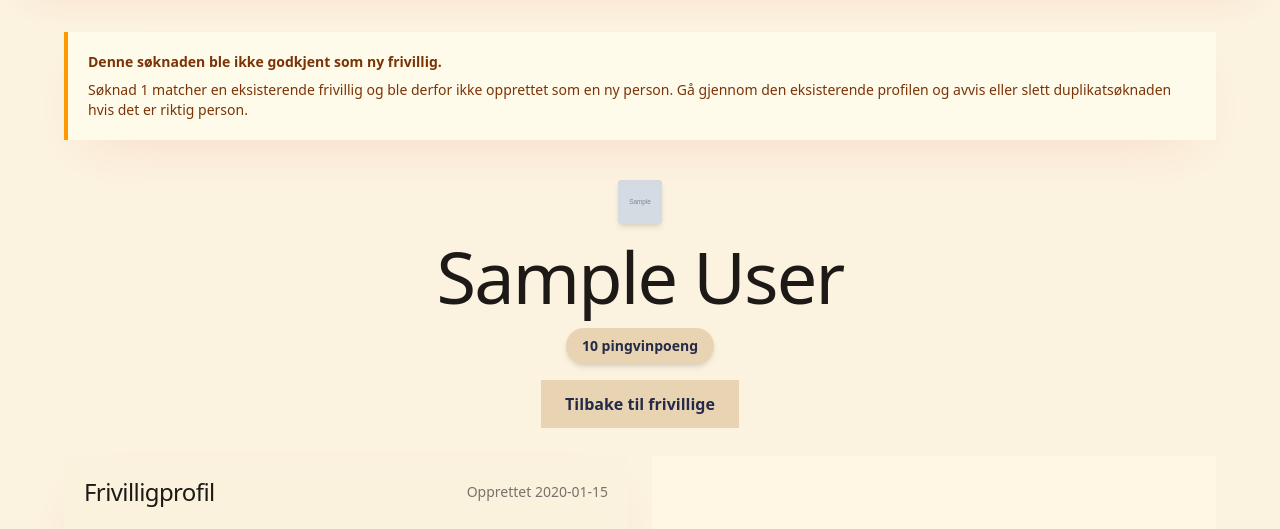
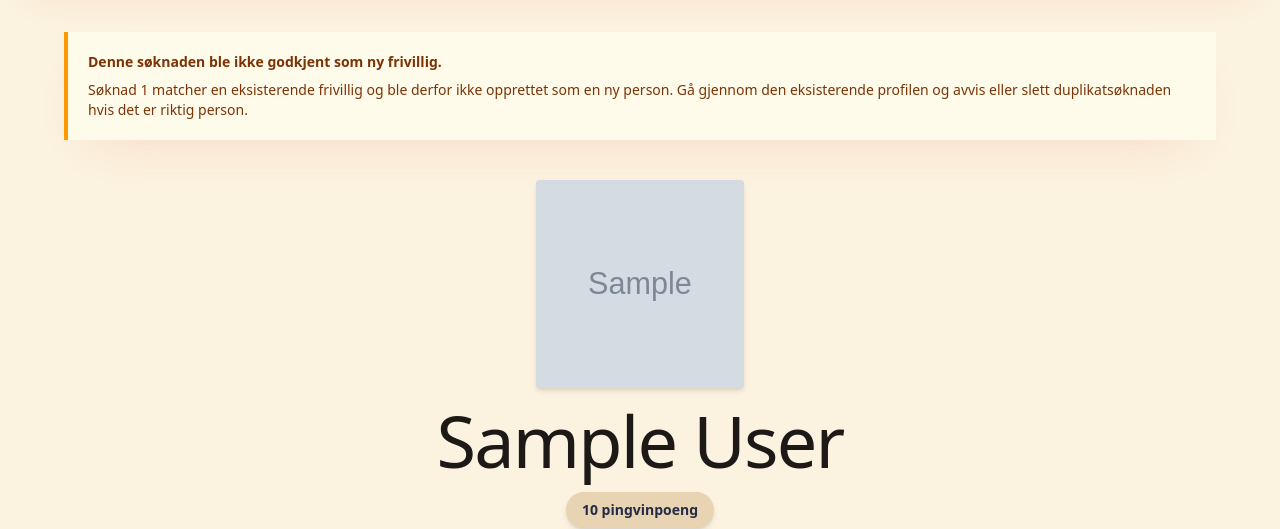
Before and after one commit to kvarteret/kvarteret-personal, a FastAPI app: template app/templates/pages/volunteer_detail.html in a window 1280 px wide. Shown: the part 88-617 px from the top of the page. Run offline with FastAPI, Linux system fonts and the light colour scheme; the template is opened without the code that fills it: most values are stand-ins (such as "Sample title", 1, 10 or a date in 2020); grey boxes marked "Sample" are stand-in pictures; data that the repository does not hold is empty; style sheets or scripts are compiled from the project's sources; parts of the project's set-up code (start-up, migrations or seed data) failed here and were passed over; some libraries are stand-ins or nearby versions.

Commit message:
Restore large volunteer detail photo

```diff
--- a/app/templates/pages/volunteer_detail.html
+++ b/app/templates/pages/volunteer_detail.html
@@ -16,7 +16,7 @@
         <div class="grid justify-items-center gap-3">
         <form action="/volunteers/{{ volunteer.volunteer_id }}/photo" enctype="multipart/form-data" method="post">
           <input accept=".jpg,.jpeg,.png,.webp,image/jpeg,image/png,image/webp" class="sr-only" id="volunteer-photo-input" name="photo" onchange="this.form.submit()" required type="file">
-          <label class="grid h-11 w-11 cursor-pointer place-items-center overflow-hidden rounded-sm bg-stone-300 text-sm font-semibold text-stone-600 shadow-md transition hover:shadow-lg" for="volunteer-photo-input" title="Klikk for å endre profilbilde">
+          <label class="grid h-52 w-52 cursor-pointer place-items-center overflow-hidden rounded-sm bg-stone-300 text-5xl font-semibold text-stone-600 shadow-md transition hover:shadow-lg" for="volunteer-photo-input" title="Klikk for å endre profilbilde">
             {% if volunteer.photo_url %}
               <img alt="{{ volunteer.full_name }}" class="h-full w-full object-cover" decoding="async" fetchpriority="low" loading="lazy" src="{{ volunteer.photo_url }}">
             {% else %}
@@ -38,7 +38,7 @@
         </div>
         </div>
       {% else %}
-        <div class="grid h-11 w-11 place-items-center overflow-hidden rounded-sm bg-stone-300 text-sm font-semibold text-stone-600 shadow-md">
+        <div class="grid h-52 w-52 place-items-center overflow-hidden rounded-sm bg-stone-300 text-5xl font-semibold text-stone-600 shadow-md">
           {% if volunteer.photo_url %}
             <img alt="{{ volunteer.full_name }}" class="h-full w-full object-cover" decoding="async" fetchpriority="low" loading="lazy" src="{{ volunteer.photo_url }}">
           {% else %}
```
Also changed, not shown: tests/test_people_web.py (+1 -1 lines).
